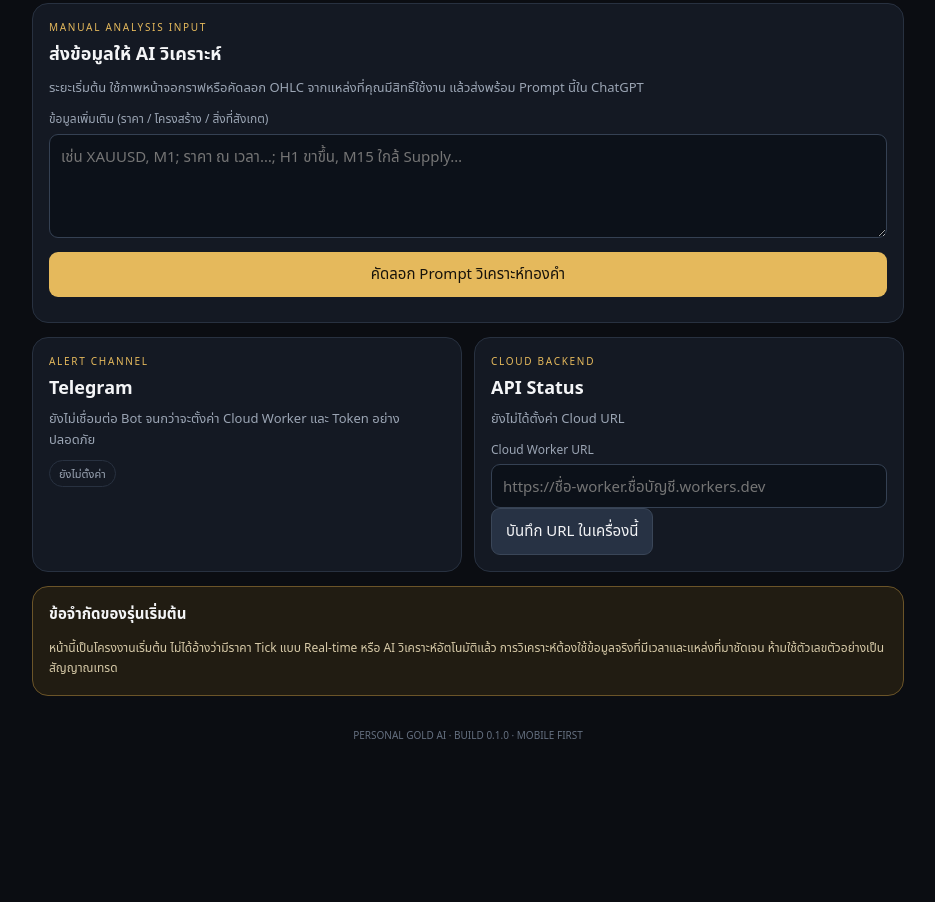
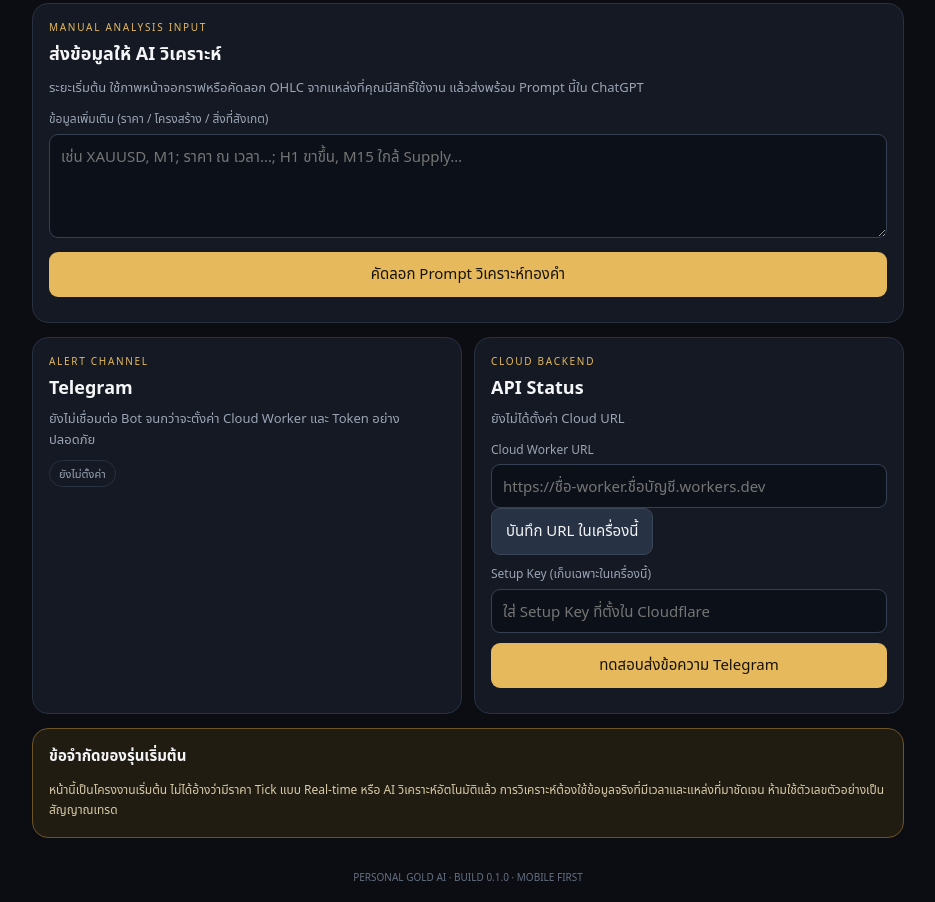
Before and after one commit to chkrr2527-lab/AI-javis, a plain HTML site: page index.html in a window 1280 px wide. Shown: the part 934-1836 px from the top of the page, without its empty margins (172-1107 px from the left). Before the commit the page ends 1694 px from the top, so only its background shows below. Drawn offline with Linux system fonts and the light colour scheme.

Commit message:
Add secure Telegram test controls

```diff
--- a/index.html
+++ b/index.html
@@ -63,6 +63,10 @@
       <label for="apiUrl">Cloud Worker URL</label>
       <input id="apiUrl" type="url" placeholder="https://ชื่อ-worker.ชื่อบัญชี.workers.dev">
       <button id="saveApi" class="btn secondary">บันทึก URL ในเครื่องนี้</button>
+      <label for="setupKey">Setup Key (เก็บเฉพาะในเครื่องนี้)</label>
+      <input id="setupKey" type="password" autocomplete="off" placeholder="ใส่ Setup Key ที่ตั้งใน Cloudflare">
+      <button id="testTelegram" class="btn primary">ทดสอบส่งข้อความ Telegram</button>
+      <p id="telegramStatus" class="hint" aria-live="polite"></p>
     </article>
   </section>
 
```
